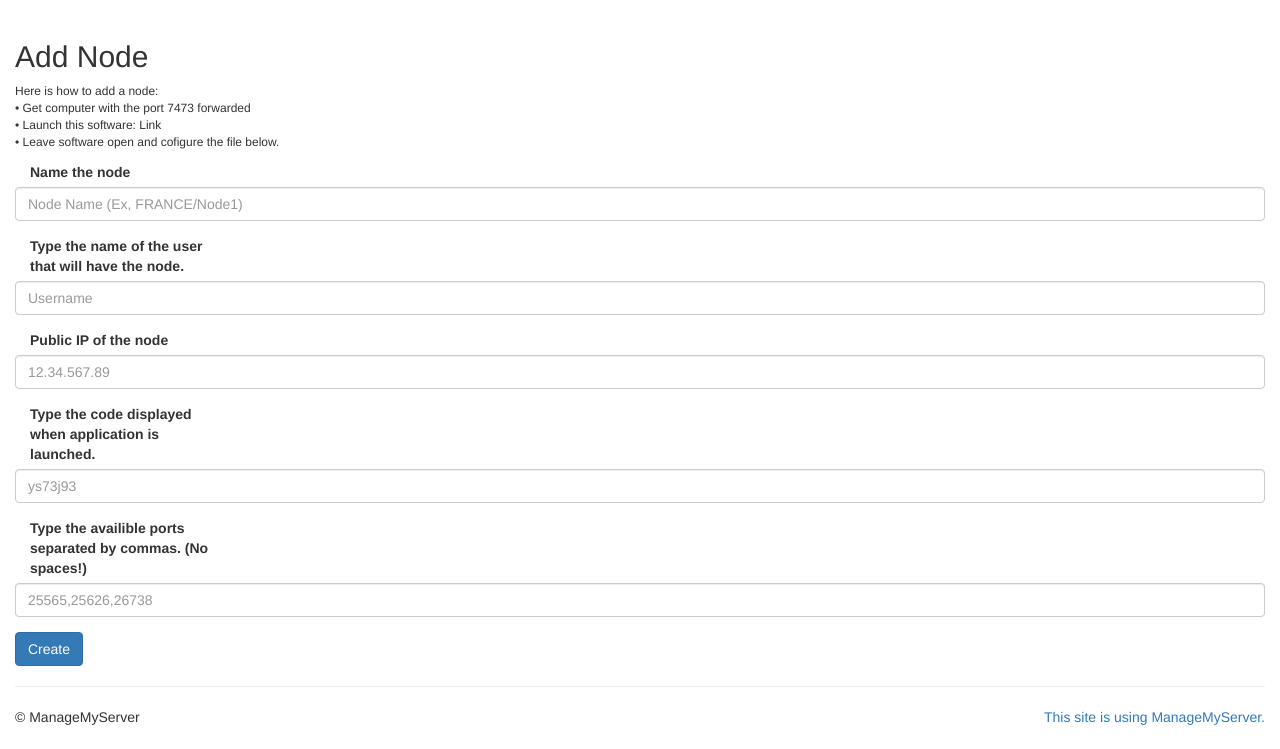
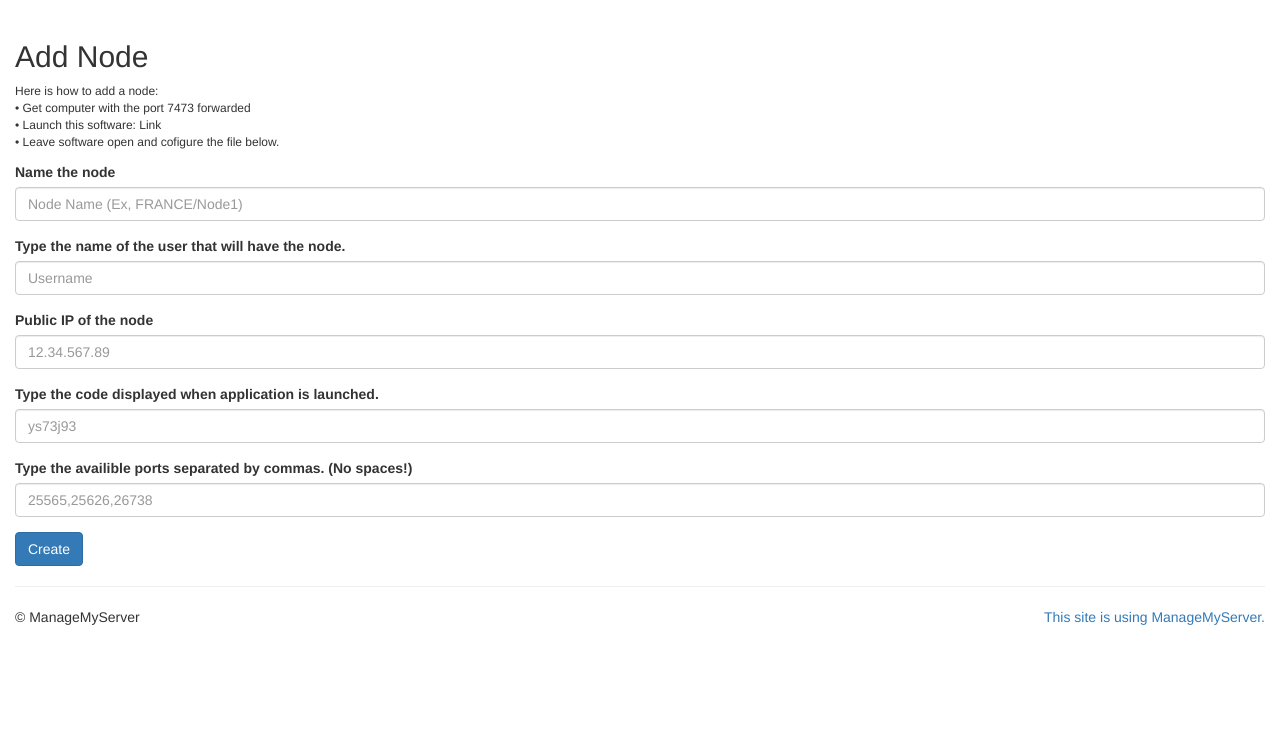
Before and after one commit to BrightSkyz/MMS-Layout, a PHP site: page /pages/addnode.php in a window 1280 px wide. Shown: the part 51-800 px from the top of the page. Run offline with PHP 8.4, Linux system fonts and the light colour scheme; some libraries are stand-ins or nearby versions.

Commit message:
Fixed column width on desktop

```diff
--- a/pages/addnode.php
+++ b/pages/addnode.php
@@ -7,23 +7,23 @@ Here is how to add a node:<br>
 &bull; Leave software open and cofigure the file below.
 </p>
 <div class="form-group">
-   <label class="col-lg-2 control-label">Name the node</label>
+   <label class="control-label">Name the node</label>
    <input type="text" class="form-control" placeholder="Node Name (Ex, FRANCE/Node1)">
 </div>
 <div class="form-group">
-   <label class="col-lg-2 control-label">Type the name of the user that will have the node.</label>
+   <label class="control-label">Type the name of the user that will have the node.</label>
    <input type="text" class="form-control" placeholder="Username">
 </div>
 <div class="form-group">
-   <label class="col-lg-2 control-label">Public IP of the node</label>
+   <label class="control-label">Public IP of the node</label>
    <input type="text" class="form-control" placeholder="12.34.567.89">
 </div>
 <div class="form-group">
-   <label class="col-lg-2 control-label">Type the code displayed when application is launched.</label>
+   <label class="control-label">Type the code displayed when application is launched.</label>
    <input type="text" class="form-control" placeholder="ys73j93">
 </div>
 <div class="form-group">
-   <label class="col-lg-2 control-label">Type the availible ports separated by commas. (No spaces!)</label>
+   <label class="control-label">Type the availible ports separated by commas. (No spaces!)</label>
    <input type="text" class="form-control" placeholder="25565,25626,26738">
 </div>
 <div class="btn-group" role="group">
```
